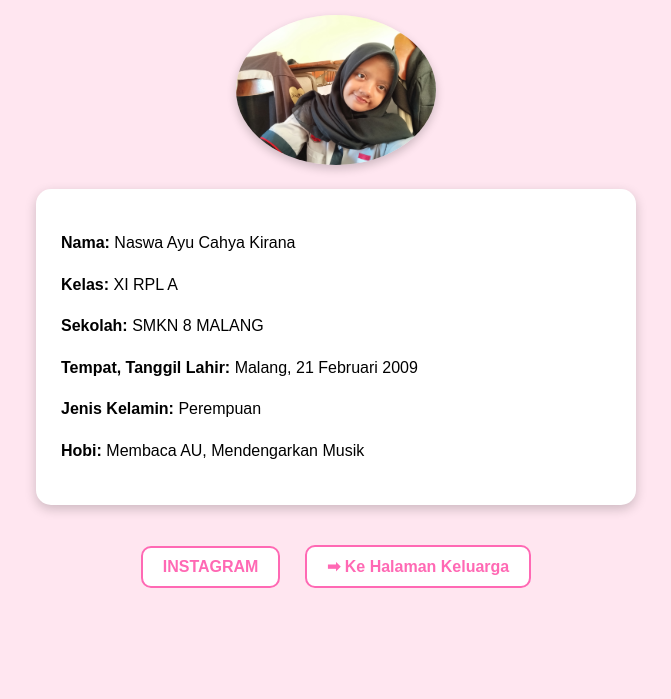
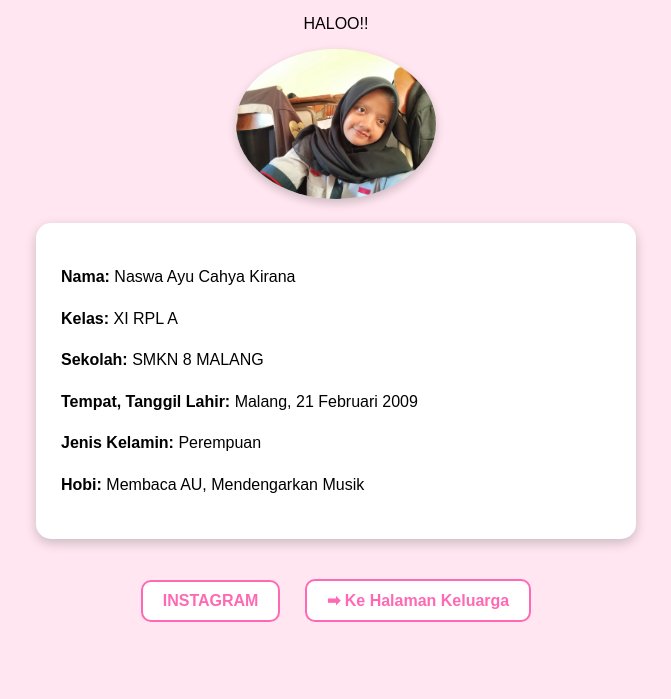
Before and after one commit to nastheticcc/wawawawa, a plain HTML site: page index.html in a window 1280 px wide. Shown: the part 101-800 px from the top of the page, without its empty margins (304-975 px from the left). Drawn offline with Linux system fonts and the light colour scheme.

Commit message:
komentar

```diff
--- a/index.html
+++ b/index.html
@@ -9,6 +9,7 @@
 <body>
   <div class="container">
     <h1>WAWA'S PROFILE</h1>
+    <p class="sub">HALOO!!</p>
     <img src="aku1.jpg" alt="Foto diri" class="foto">
     <table>
     <div class="biodata-box">
```
